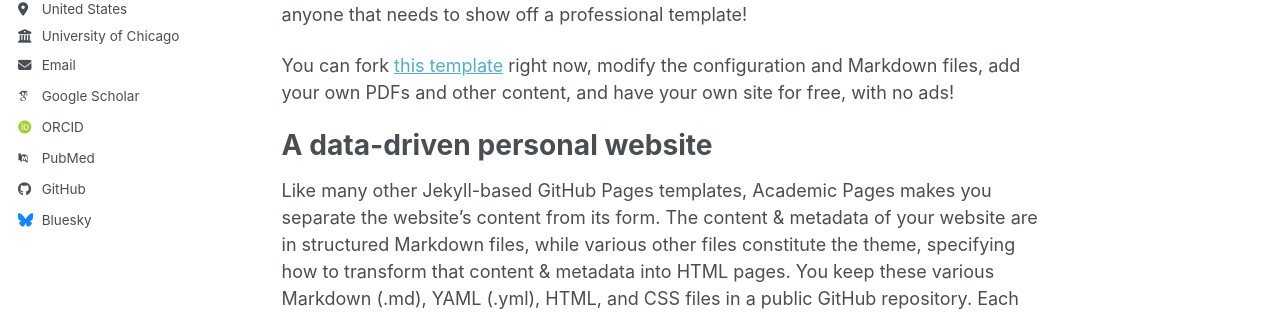
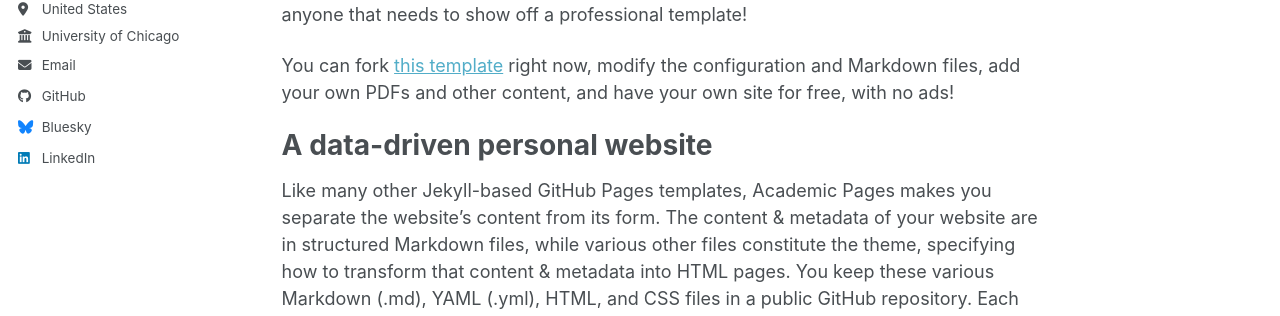
Before and after one commit to linlongxu/linlongxu.github.io, a Jekyll site: the page built from _pages/about.md, in a window 1280 px wide. Shown: the part 359-675 px from the top of the page. Built offline with Jekyll 4.4.1, drawn with Linux system fonts in a browser that asks for light colours; some web fonts are replaced; a script bundle is joined from its source files by our own code; library files that are not in the unit come from our copies.

Commit message:
Update _config.yml

```diff
--- a/_config.yml
+++ b/_config.yml
@@ -4,7 +4,7 @@ site_theme               : "default" # The available themes options are "default
 title                    : "Linlong Xu"
 title_separator          : "-"
 name                     : "Linlong Xu"
-description              : “Homepage of Linlong Xu”
+description              : "Homepage of Linlong Xu"
 url                      : "https://linlongxu.github.io"
 repository               : "linlongxu/linlongxu.github.io"
 
@@ -20,13 +20,13 @@ author:
   # Academic websites
   academia         : # URL
   arxiv            : # URL - Update with the correct link to your profile
-  googlescholar    : "https://scholar.google.com/citations?user=PS_CX0AAAAAJ"
+  googlescholar    : # "https://scholar.google.com/citations?user=PS_CX0AAAAAJ"
   inspire-hep      : # URL
   impactstory      : # URL
-  orcid            : "https://orcid.org/yourorcidurl"
+  orcid            : # "https://orcid.org/yourorcidurl"
   semantic         : # URL
   ssrn             : # URL
-  pubmed           : "https://www.ncbi.nlm.nih.gov/pubmed/?term=john+snow"
+  pubmed           : # "https://www.ncbi.nlm.nih.gov/pubmed/?term=john+snow"
   researchgate     : # URL
   scopus           : # URL
   zotero           : # URL
@@ -51,7 +51,7 @@ author:
   keybase          : # Username
   instagram        : # Username
   lastfm           : # Username
-  linkedin         : # Username
+  linkedin         : "https://www.linkedin.com/in/linlong-xu-486351252/"
   mastodon         : # URL
   medium           : # URL
   pinterest        : # Username
```
